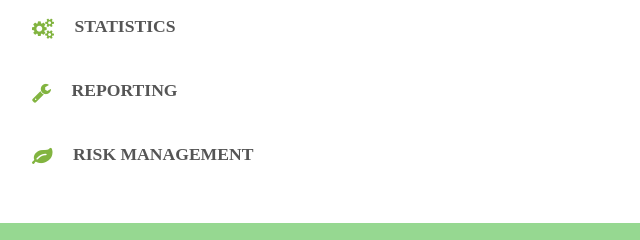
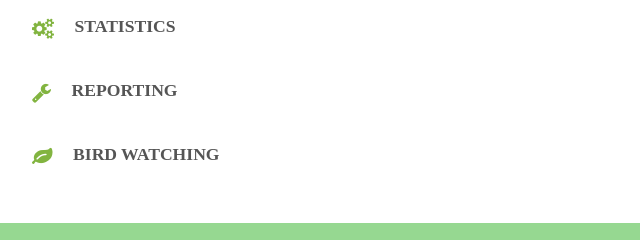
Before and after one commit to erinaverchill/erinaverchill.github.io, a plain HTML site: page index.html in a window 1280 px wide. Shown: the part 2200-2440 px from the top of the page, 0-640 px from the left. Drawn offline with Linux system fonts and the light colour scheme; a web font is replaced by a local one.

Commit message:
bird watching

```diff
--- a/index.html
+++ b/index.html
@@ -199,7 +199,7 @@
 								</li>
 								<li>
 									<span class="fa fa-leaf"></span>
-									<h3>Risk Management</h3>
+									<h3>Bird Watching</h3>
 									<!-- <p>Maecenas pede nisl, elementum eu, ornare ac, malesuada at, erat. Proin gravida orci porttitor.</p> -->
 								</li>
 							</ul>
```
